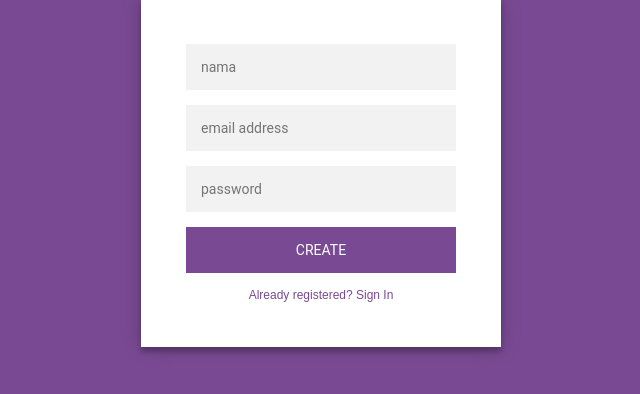
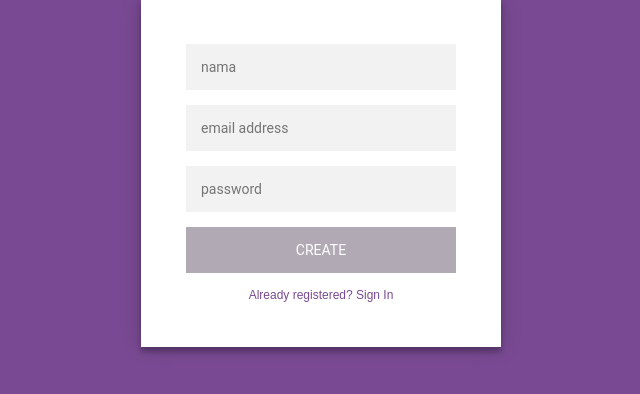
Before and after one commit to nadaseptiani/piflik, a PHP site: page /register.php in a window 1280 px wide. Shown: the part 110-504 px from the top of the page, without its empty margins (319-959 px from the left). Run offline with PHP 8.4, Linux system fonts and the light colour scheme; some web fonts are replaced.

Commit message:
update css baru

```diff
--- a/style.css
+++ b/style.css
@@ -44,7 +44,7 @@ button {
     font-family: "Roboto", sans-serif;
     text-transform: uppercase;
     outline: 0;
-    background: #794a93;
+    background: #b1aab4;
     width: 100%;
     border: 0;
     padding: 15px;
```
